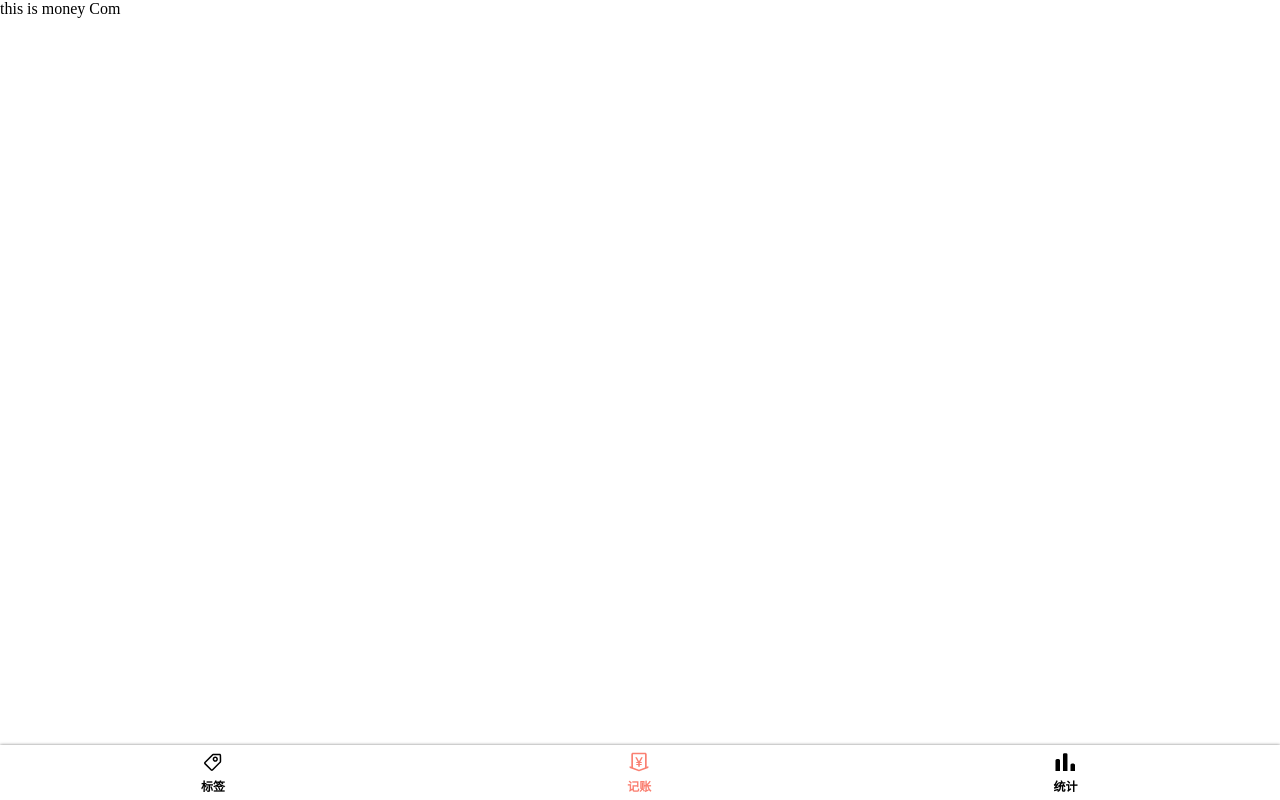
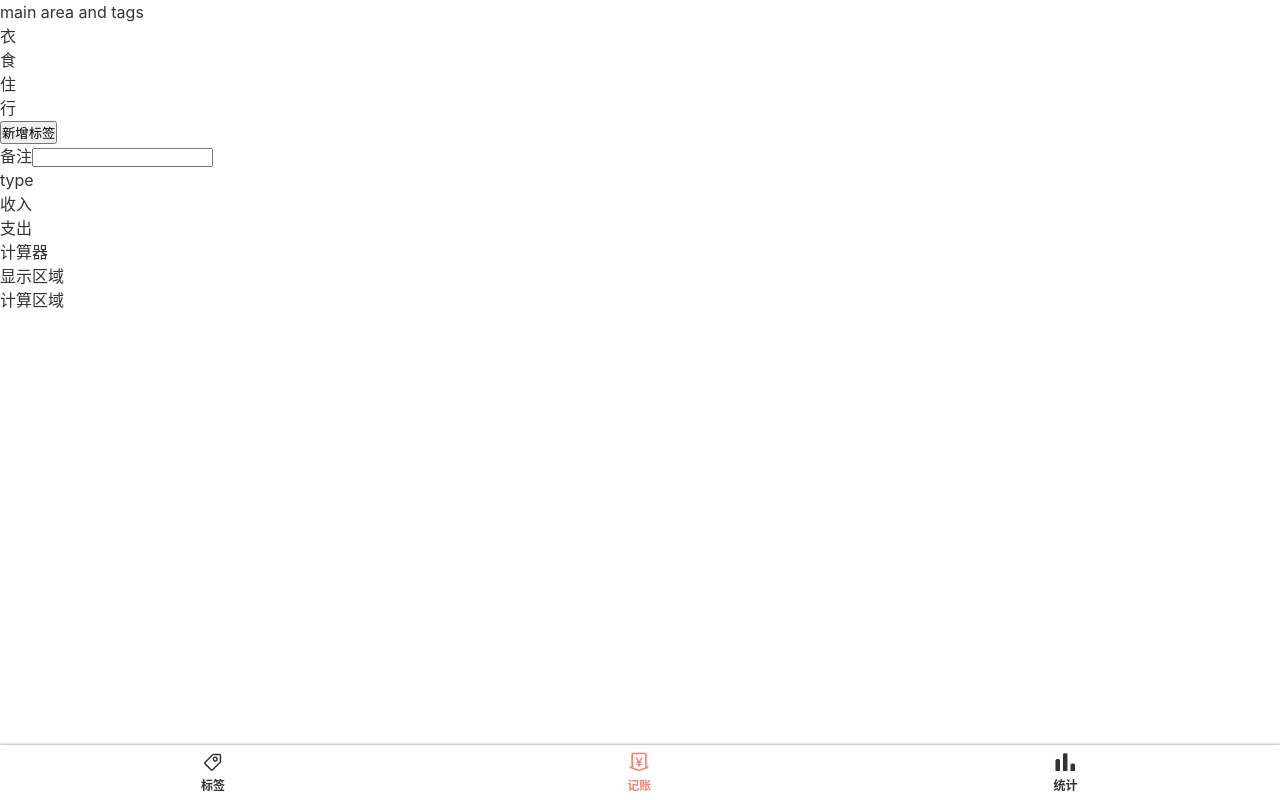
Before and after one commit to lllemonade/accounting-2, a Vue app: page /#/money in a window 1280 px wide. Built offline with nearby package versions, Linux system fonts and the light colour scheme.

Commit message:
添加全局样式，money页面基本结构

```diff
--- a/public/index.html
+++ b/public/index.html
@@ -5,8 +5,9 @@
   <meta charset="utf-8">
   <meta http-equiv="X-UA-Compatible" content="IE=edge">
 
-  <!-- <meta name="viewport" content="width=device-width,initial-scale=1,minimum-scale=1,maximum-scale=1,user-scalable=no,viewport-fit=cover"> -->
-  <meta name="viewport" content="width=device-width,initial-scale=1.0">
+  <meta name="viewport"
+    content="width=device-width,initial-scale=1,minimum-scale=1,maximum-scale=1,user-scalable=no,viewport-fit=cover">
+  <!-- <meta name="viewport" content="width=device-width,initial-scale=1.0"> -->
   <link rel="icon" href="<%= BASE_URL %>favicon.ico">
   <title>
     <%= htmlWebpackPlugin.options.title %>
--- a/src/App.vue
+++ b/src/App.vue
@@ -5,16 +5,14 @@
 </template>
 
 <style lang="scss">
-* {
-  margin: 0;
-  padding: 0;
-  box-sizing: border-box;
-  a {
-    text-decoration: none;
-    color: #000;
-    &:hover {
-      color: salmon;
-    }
-  }
+@import "./assets/style/helper.scss";
+@import "./assets/style/reset.scss";
+
+body {
+  -webkit-font-smoothing: antialiased;
+  -moz-osx-font-smoothing: grayscale;
+  color: #333;
+  font-family: $font-hei;
+  line-height: 1.5;
 }
 </style>
--- /dev/null
+++ b/src/assets/style/helper.scss
@@ -0,0 +1,2 @@
+$font-hei: -apple-system, "Noto Sans", "Helvetica Neue", Helvetica, "Nimbus Sans L", Arial, "Liberation Sans", "PingFang SC", "Hiragino Sans GB", "Noto Sans CJK SC", "Source Han Sans SC", "Source Han Sans CN", "Microsoft YaHei", "Wenquanyi Micro Hei", "WenQuanYi Zen Hei", "ST Heiti", SimHei, "WenQuanYi Zen Hei Sharp", sans-serif;
+$color-highLight: salmon;
--- /dev/null
+++ b/src/assets/style/reset.scss
@@ -0,0 +1,14 @@
+* {
+  margin: 0;
+  padding: 0;
+  box-sizing: border-box;
+}
+
+a {
+  text-decoration: none;
+  color: inherit;
+
+  &:hover {
+    color: salmon;
+  }
+}
--- a/src/components/navBar.vue
+++ b/src/components/navBar.vue
@@ -26,6 +26,8 @@ export default {
 </script>
 
 <style lang="scss" scoped>
+@import "../assets/style/helper.scss";
+
 nav {
   display: flex;
   box-shadow: 0 0 3px rgba(0, 0, 0, 0.5);
@@ -40,7 +42,7 @@ nav {
     font-weight: bold;
   }
   .item.selected {
-    color: salmon;
+    color: $color-highLight;
   }
 }
 </style>
--- a/src/views/money.vue
+++ b/src/views/money.vue
@@ -1,7 +1,35 @@
 <template>
   <div>
     <layOut>
-      <p>this is money Com</p>
+      <div>
+        main area and tags
+        <ul class="tags">
+          <li class="current">衣</li>
+          <li class="current">食</li>
+          <li class="current">住</li>
+          <li class="current">行</li>
+        </ul>
+        <div class="new"><button>新增标签</button></div>
+      </div>
+      <div>
+        <label class="comments">
+          <span class="name">备注</span>
+          <input type="text" />
+        </label>
+      </div>
+      <div>
+        <ul class="type">
+          type
+          <li>收入</li>
+          <li>支出</li>
+        </ul>
+      </div>
+
+      <div class="numberPad">
+        计算器
+        <div>显示区域</div>
+        <div>计算区域</div>
+      </div>
     </layOut>
   </div>
 </template>
```
